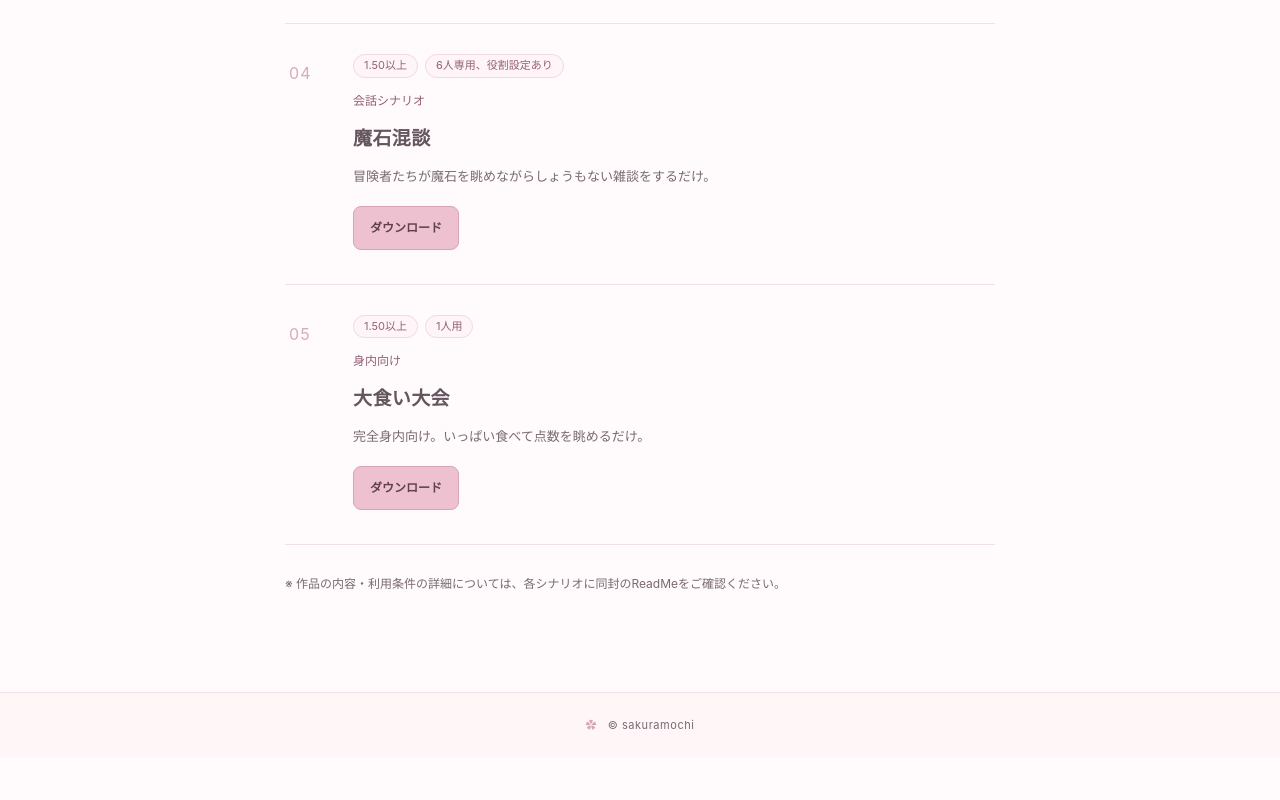
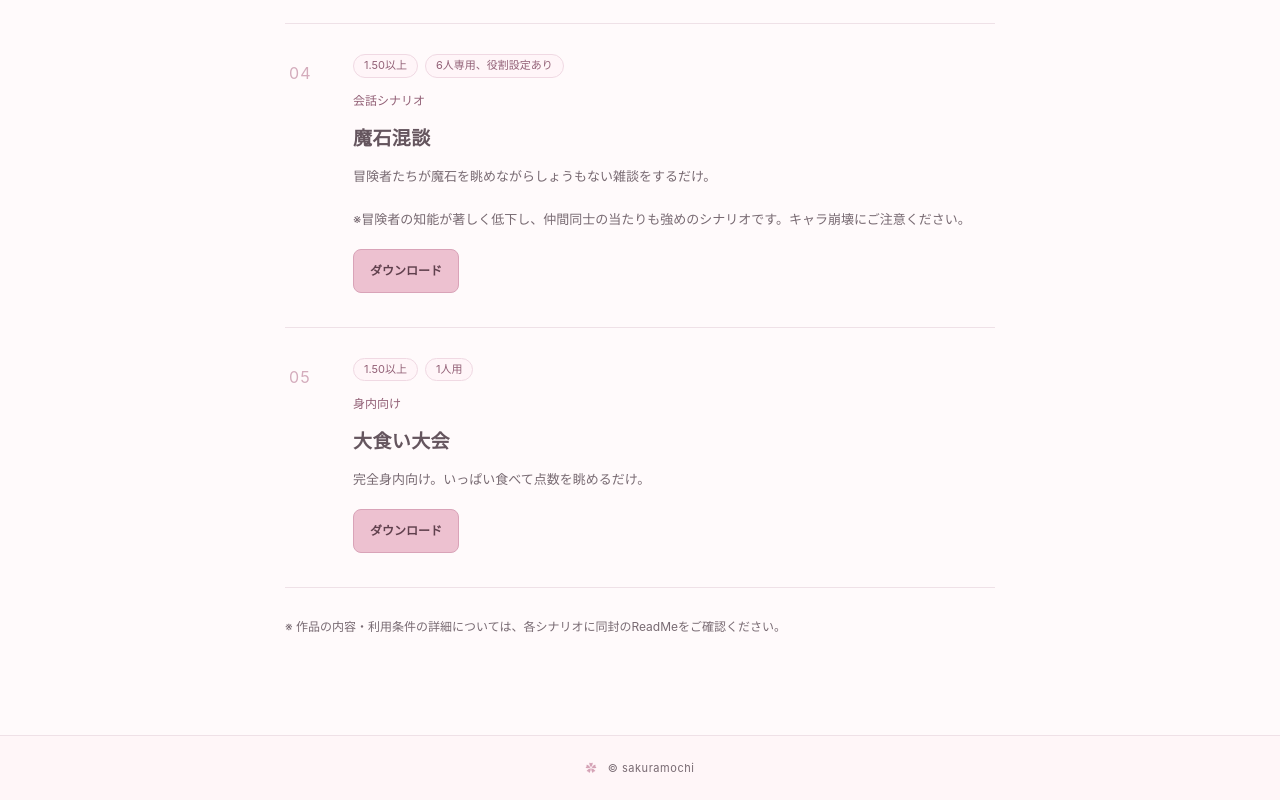
Before and after one commit to sakuramochi-cw/sakuramochi-cw.github.io, a plain HTML site: page scenarios.html in a window 1280 px wide. Shown: the part 1194-1994 px from the top of the page. Before the commit the page ends 1951 px from the top, so only its background shows below. Drawn offline with Linux system fonts and the light colour scheme.

Commit message:
注意書き追加

```diff
--- a/scenarios.html
+++ b/scenarios.html
@@ -66,6 +66,7 @@
 <div class="scenario-tags"><span class="plain-tag">1.50以上</span><span class="plain-tag">6人専用、役割設定あり</span></div><p class="scenario-meta">会話シナリオ</p>
 <h2>魔石混談</h2>
 <p>冒険者たちが魔石を眺めながらしょうもない雑談をするだけ。</p>
+<p>※冒険者の知能が著しく低下し、仲間同士の当たりも強めのシナリオです。キャラ崩壊にご注意ください。</p>
 <a class="download-link" href="https://github.com/sakuramochi-cw/sakuramochi-cw.github.io/releases/download/maseki-v1/maseki_sakuramochi.zip">ダウンロード</a>
 </div>
 </article>
```
